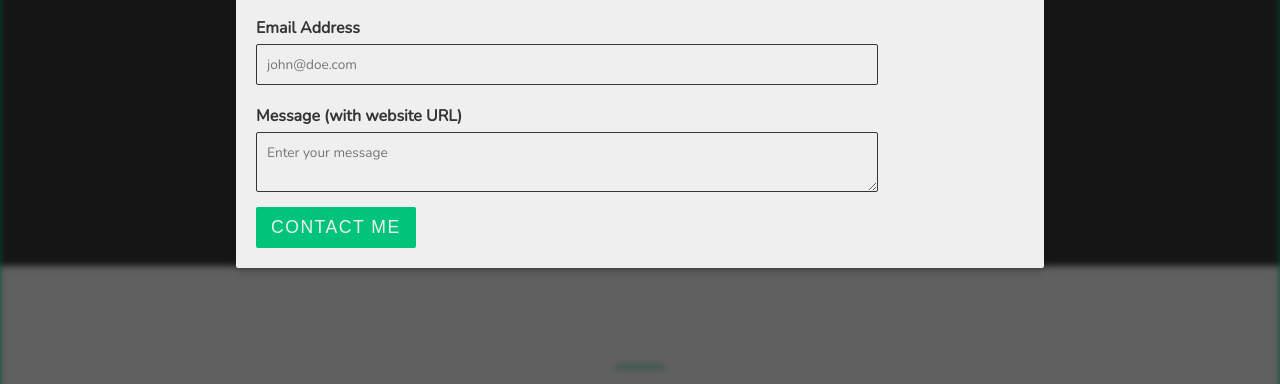
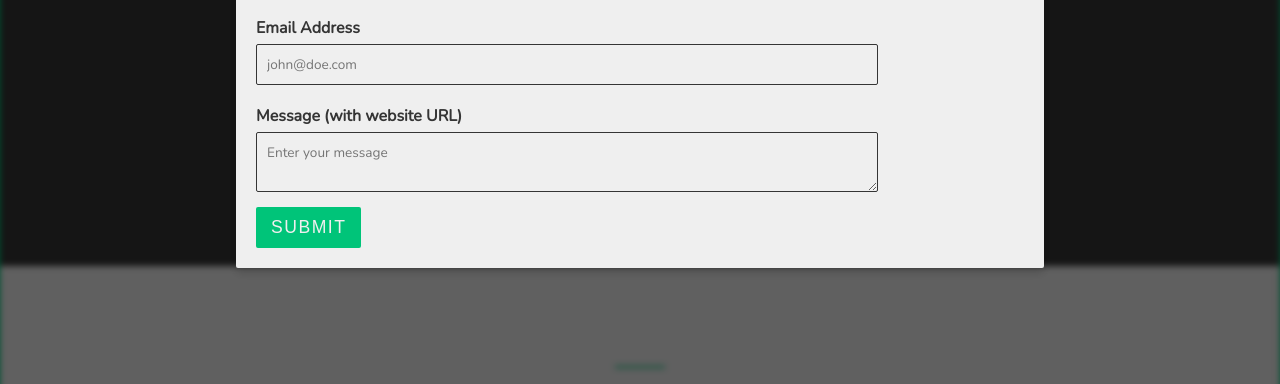
Before and after one commit to Ghaas-agency/ghaas, a website: page src/about/index.html in a window 1280 px wide. Both pictures are taken after a click on the element "TALK TO US". Shown: the part 279-663 px from the top of the page. Drawn offline with nearby package versions, Linux system fonts and the light colour scheme; files that its build step writes are made by us from their sources.

Commit message:
updated forms submit label

```diff
--- a/src/about/index.html
+++ b/src/about/index.html
@@ -154,7 +154,7 @@
               <div class="response" id="mce-success-response" style="display:none"></div>
             </div>    <!-- real people should not fill this in and expect good things - do not remove this or risk form bot signups-->
             <div style="position: absolute; left: -5000px;" aria-hidden="true"><input type="text" name="b_2c4041c68da79c12074045904_fe8c495a2f" tabindex="-1" value=""></div>
-            <div class="clear"><input type="submit" value="CONTACT ME" name="subscribe" id="mc-embedded-subscribe" class="button"></div>
+            <div class="clear"><input type="submit" value="SUBMIT" name="subscribe" id="mc-embedded-subscribe" class="button"></div>
           </div>
         </form>
       </div>
@@ -191,7 +191,7 @@
               <div class="response" id="mce-success-response" style="display:none"></div>
             </div>
             <div style="position: absolute; left: -5000px;" aria-hidden="true"><input type="text" name="b_2c4041c68da79c12074045904_fe8c495a2f" tabindex="-1" value=""></div>
-            <div class="clear"><input type="submit" value="CONTACT ME" name="subscribe" id="mc-embedded-subscribe" class="button"></div>
+            <div class="clear"><input type="submit" value="SUBMIT" name="subscribe" id="mc-embedded-subscribe" class="button"></div>
           </div>
         </form>
       </div>
```
Also changed, not shown: src/contact/index.html (+2 -2 lines), src/growth-hacking-for-sme/index.html (+2 -2 lines), src/growth-hacking-for-startups/index.html (+2 -2 lines), src/hiring/index.html (+2 -2 lines), src/index.html (+2 -2 lines), src/privacy-policy/index.html (+2 -2 lines), firebase.json.
